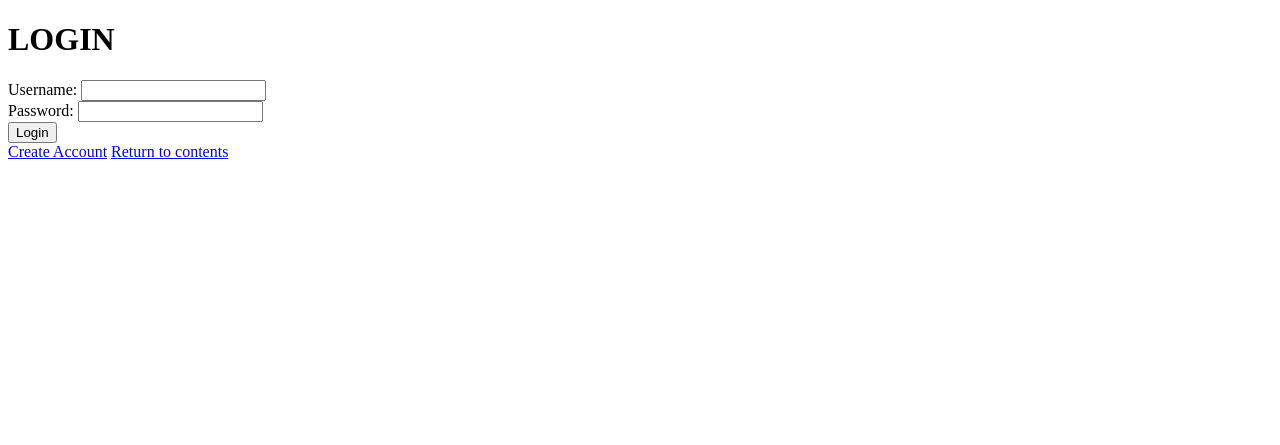
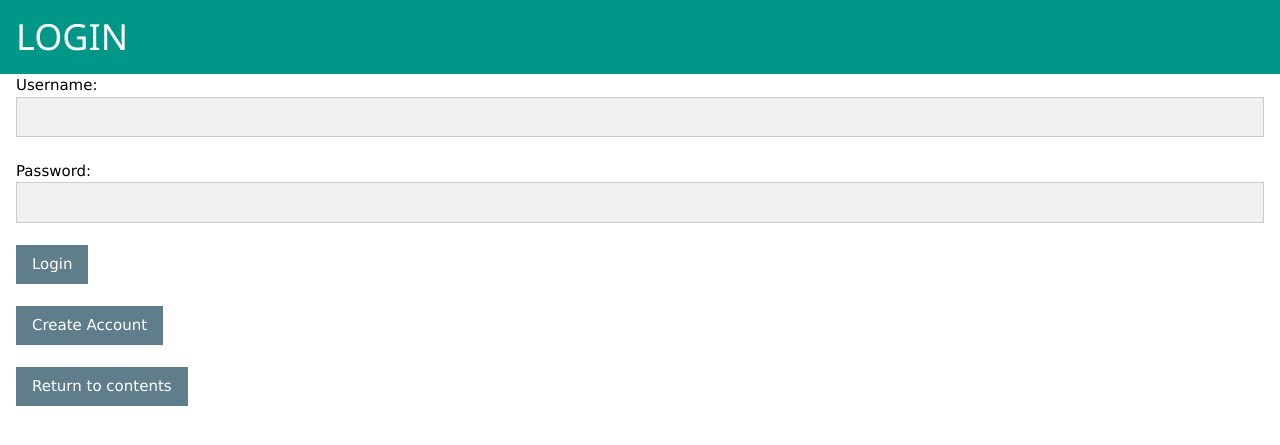
Before and after one commit to Dinnoman17441/DNDDATABASE, a Flask app: page /login in a window 1280 px wide. Shown: the top 445 px of the page. Run offline with Flask 2, Linux system fonts and the light colour scheme.

Commit message:
0.2.15 | Added css to user pages and addspell page

```diff
--- a/templates/userbase.html
+++ b/templates/userbase.html
@@ -5,6 +5,7 @@
     <meta name="viewport" content="width=device-width, initial-scale=1.0">
     <meta http-equiv="=X-UA-Compatible" content="ie=edge">
     <link rel="stylesheet" href="{{url_for('static', filename='styles.css')}}">
+    <link rel="stylesheet" href="https://www.w3schools.com/w3css/4/w3.css">
     <title>Login / Create User</title>
 </head>
 <body>
--- a/templates/userlogin.html
+++ b/templates/userlogin.html
@@ -1,22 +1,26 @@
 {% extends 'userbase.html' %}
 {% block body %}
-
+<div class="w3-container w3-teal">
     <h1>LOGIN</h1>
+</div>
 <desc style="color: red;">{{ error }}</desc>
+<div class="w3-container">
     <form action="/login" method="POST">
         <table>
             <tr>
                 <label for="username">Username: </label>
-            <input type="text" name="login_username" id="username" value="{{new_user.username}}">
+                <input type="text" name="login_username" id="username" value="{{new_user.username}}" class="w3-input w3-border w3-light-grey">
                 <br>
                 <label for="password">Password: </label>
-            <input type="password" name="login_password" id="password">
+                <input type="password" name="login_password" id="password" class="w3-input w3-border w3-light-grey">
                 <br>
-            <input type="submit" value="Login">
+                <input type="submit" value="Login" class="w3-btn w3-blue-grey">
             </tr>
         </table>
-</form>
-<a href="/createuser">Create Account</a>
-<a href="/">Return to contents</a>
+    </form><br>
+
+    <a href="/createuser" class="w3-btn w3-blue-grey">Create Account</a><br><br>
+    <a href="/" class="w3-btn w3-blue-grey">Return to contents</a>
+</div>
 
 {% endblock body %}
```
Also changed, not shown: templates/addspell.html (+9 -3 lines), templates/usercreate.html (+10 -7 lines). Lines whose indentation alone changed are shown as unchanged.
